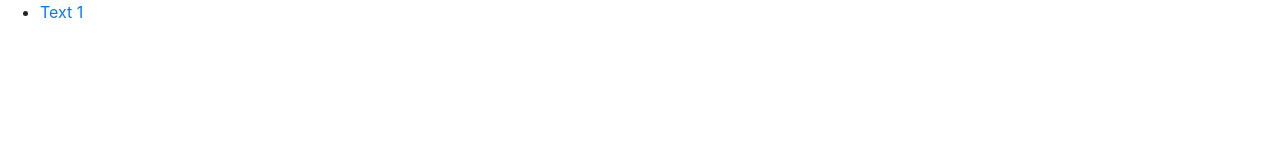
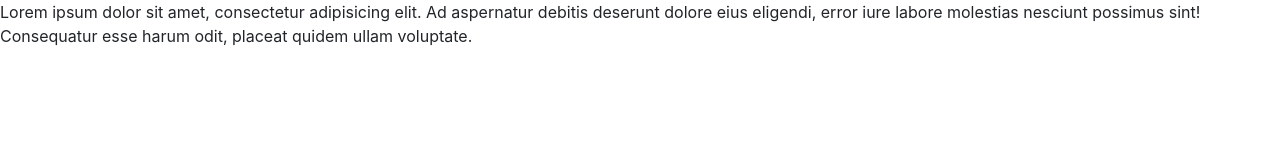
Before and after one commit to hoxdev/js.loc, a plain HTML site: page index.html in a window 1280 px wide. Drawn offline with nearby package versions, Linux system fonts and the light colour scheme.

Commit message:
Learn jquery

```diff
--- a/index.html
+++ b/index.html
@@ -7,13 +7,11 @@
     <title>Title</title>
 </head>
 <body>
-<div class="wrapper">
-    <ul>
-        <li>
-            <a href="http://google.com">Text 1</a>
-        </li>
-    </ul>
-</div>
+<p id="text">
+    Lorem ipsum dolor sit amet, consectetur adipisicing elit. Ad aspernatur debitis deserunt dolore eius eligendi, error
+    iure labore molestias nesciunt possimus sint! Consequatur esse harum odit, placeat quidem ullam voluptate.
+</p>
 <script src="js/script.js"></script>
+<script src="js/jquerjs.js"></script>
 </body>
 </html>
--- a/js/script.js
+++ b/js/script.js
@@ -1,4 +1,8 @@
+var element = document.getElementById('text');
 
+element.addEventListener('click', function () {
+    alert('ooooooo');
+});
 
 /*function someFunction() {
     console.log('run');
```
Also changed, not shown: js/jquerjs.js (added).
